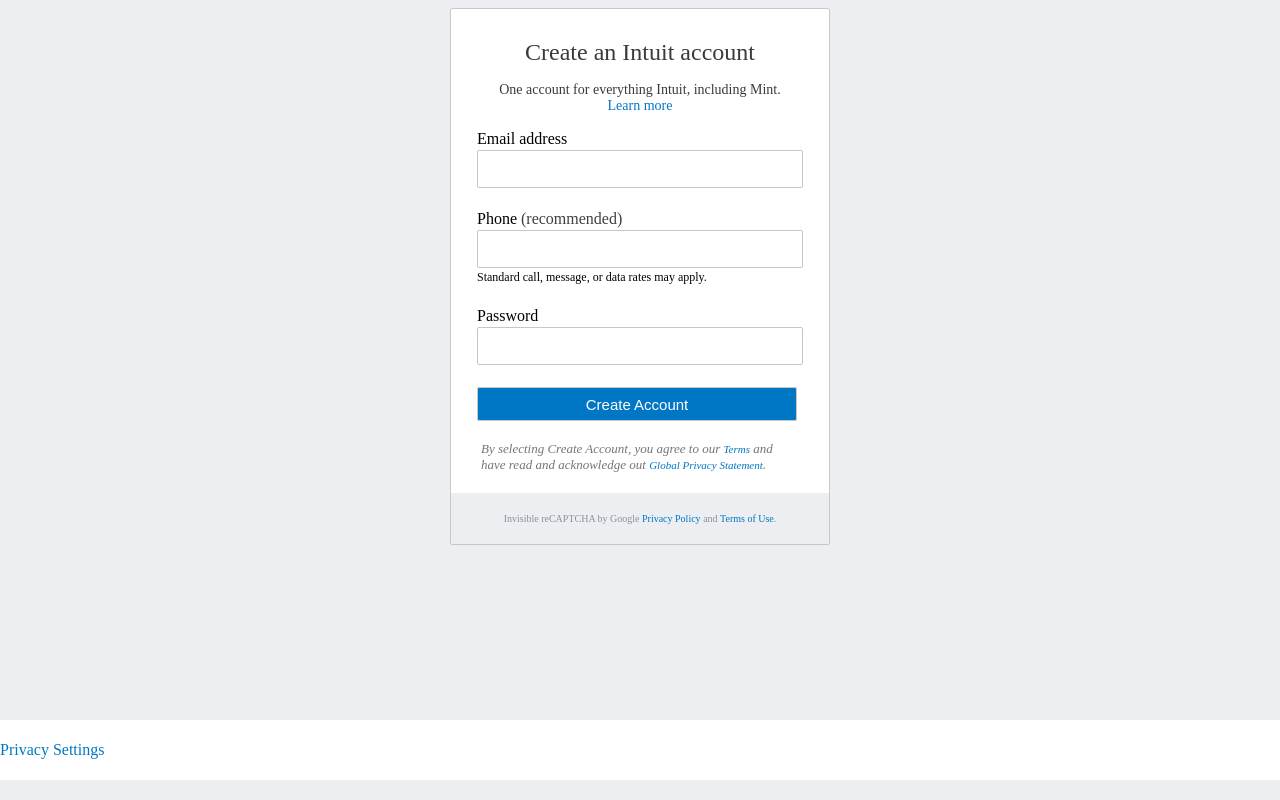
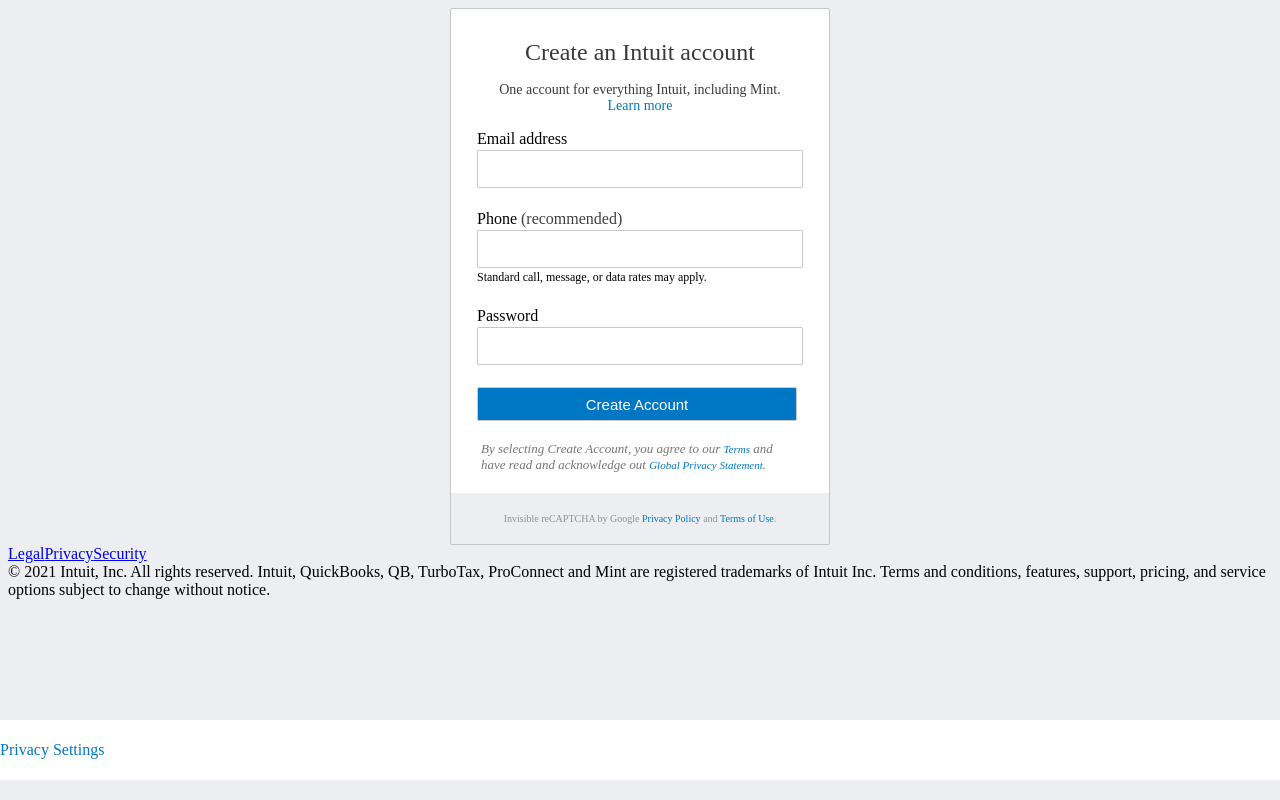
Before and after one commit to danmenjivar/intuit-login, a plain HTML site: page index.html in a window 1280 px wide. Drawn offline with Linux system fonts and the light colour scheme.

Commit message:
Add html for copyright disclaimer

```diff
--- a/index.html
+++ b/index.html
@@ -45,6 +45,18 @@
       <a href="http://" target="_blank" rel="noopener noreferrer">Terms of Use</a>.
     </div>
   </div>
+
+  <div class="copyright-container">
+    <div><a href="http://" target="_blank" rel="noopener noreferrer">Legal</a><a href="http://" target="_blank"
+        rel="noopener noreferrer">Privacy</a><a href="http://" target="_blank" rel="noopener noreferrer">Security</a>
+    </div>
+
+    <div>&copy; 2021 Intuit, Inc. All rights reserved. Intuit, QuickBooks, QB, TurboTax, ProConnect and Mint are
+      registered trademarks of Intuit Inc.
+      Terms and conditions, features, support, pricing, and service options subject to change without notice.</div>
+
+  </div>
+
   <div class="privacy-settings"><a href="http://" target="_blank" rel="noopener noreferrer">Privacy Settings</a></div>
 </body>
 
```
